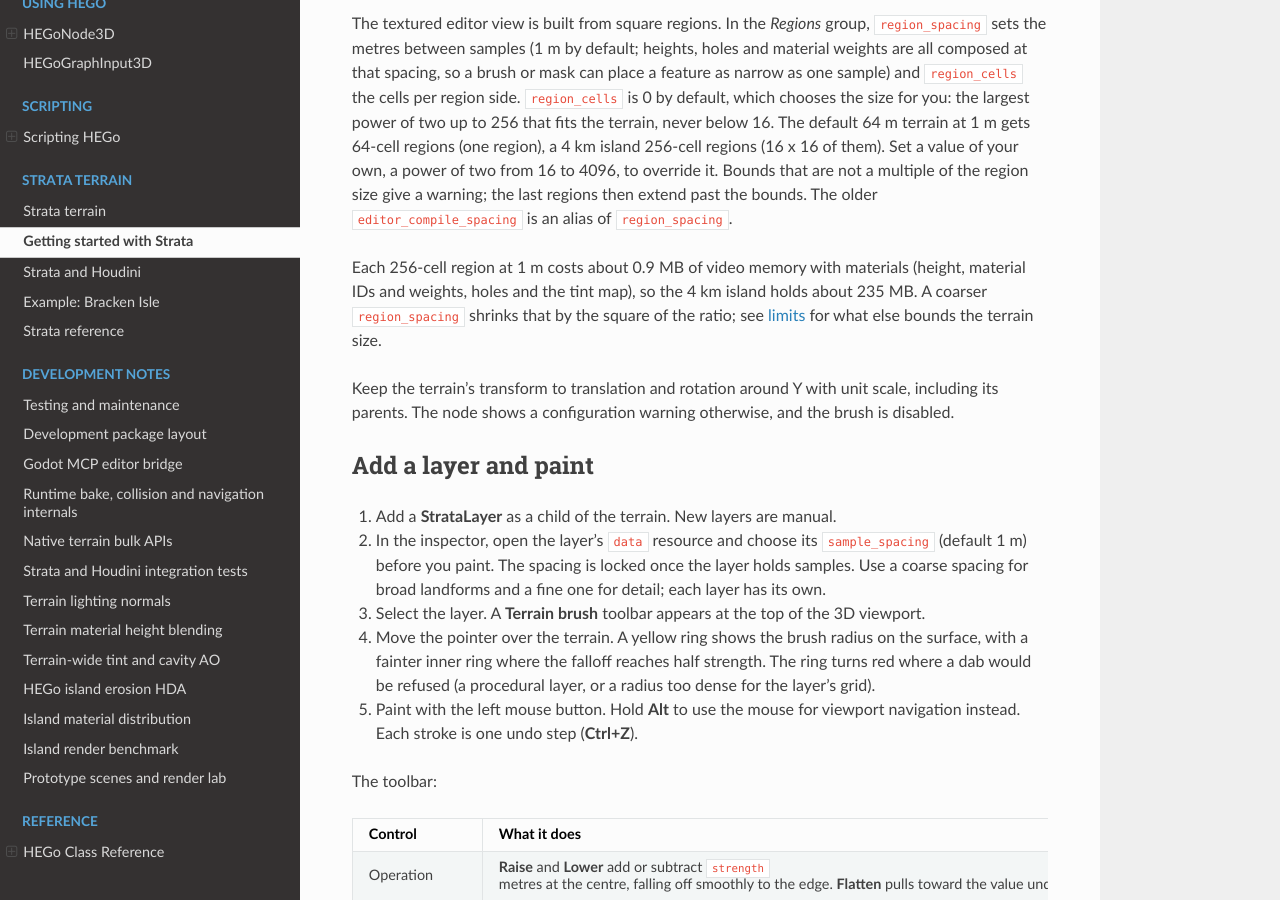
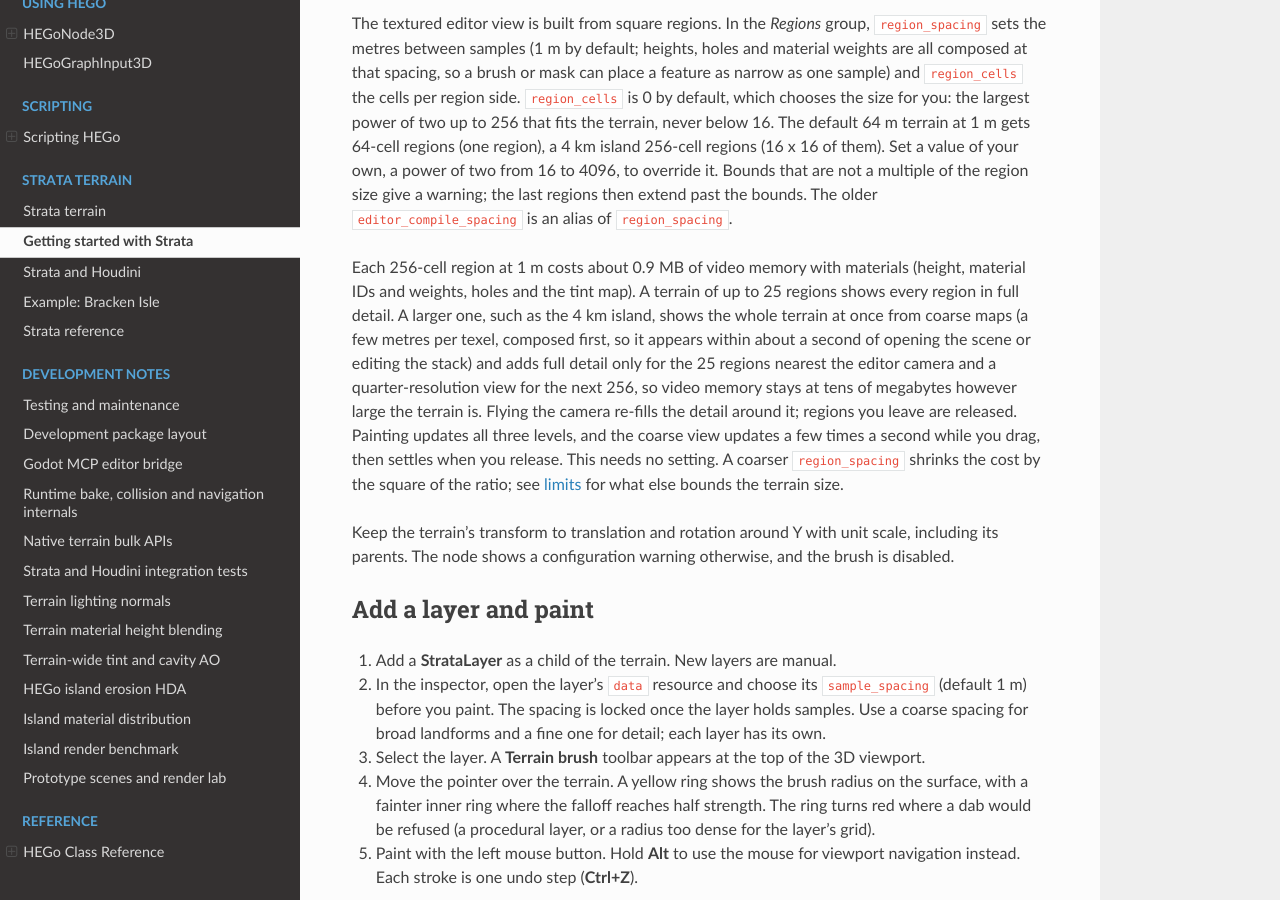
Before and after one commit to peterprickarz/hego, a Sphinx documentation site: the page built from docs/strata/getting_started.md, in a window 1280 px wide and 900 px high, scrolled down 1016 px. Built offline with Sphinx 7.4.7 and the Read the Docs theme 3.1.0, drawn with Linux system fonts in a browser that asks for light colours; some of the changed text lies outside the part shown.

Commit message:
Compose the editor preview coarse-first and by camera distance
The textured preview binds terrain-wide coarse maps first so the whole terrain
appears within about a second, then composes near regions at level 0 and far
regions directly at the far level on worker threads, nearest first, re-tiering
as the camera moves. Dabs patch near windows as before, recompose a far region's
level, and refresh the coarse texels they cover at most every 250 ms.

Co-Authored-By: Claude Fable 5.1 <noreply@anthropic.com>

````diff
--- a/docs/strata/getting_started.md
+++ b/docs/strata/getting_started.md
@@ -47,8 +47,15 @@ Bounds that are not a multiple of the region size give a warning; the last regio
 past the bounds. The older `editor_compile_spacing` is an alias of `region_spacing`.
 
 Each 256-cell region at 1 m costs about 0.9 MB of video memory with materials (height,
-material IDs and weights, holes and the tint map), so the 4 km island holds about 235 MB. A
-coarser `region_spacing` shrinks that by the square of the ratio; see
+material IDs and weights, holes and the tint map). A terrain of up to 25 regions shows every
+region in full detail. A larger one, such as the 4 km island, shows the whole terrain at once
+from coarse maps (a few metres per texel, composed first, so it appears within about a second
+of opening the scene or editing the stack) and adds full detail only for the 25 regions nearest
+the editor camera and a quarter-resolution view for the next 256, so video memory stays at
+tens of megabytes however large the terrain is. Flying the camera re-fills the detail around
+it; regions you leave are released. Painting updates all three levels, and the coarse view
+updates a few times a second while you drag, then settles when you release. This needs no
+setting. A coarser `region_spacing` shrinks the cost by the square of the ratio; see
 [limits](reference.md#limits) for what else bounds the terrain size.
 
 Keep the terrain's transform to translation and rotation around Y with unit scale,
@@ -388,6 +395,28 @@ if renderer.configure_runtime(terrain, terrain.runtime_data, terrain.editor_mate
 The renderer takes its quality settings, material controls, holes and tint map from the
 bake, and needs Forward+.
 
+That binds every region at once, which is fine for a small terrain. For a large one, add a
+`StrataRegionStreamer`: it draws the whole terrain from the bake's coarse maps straight
+away, and keeps only the regions around the camera at full detail (nearest first, loaded in
+the background from the region files, so frames never wait for the disk):
+
+```gdscript
+var streamer := StrataRegionStreamer.new()
+streamer.renderer = renderer
+streamer.data = terrain.runtime_data
+streamer.camera = get_viewport().get_camera_3d()
+add_child(streamer)
+if streamer.start(terrain, terrain.editor_materials):
+    terrain.set_preview_enabled(false)
+    renderer.set_camera(streamer.camera)
+```
+
+The defaults suit most terrains: full detail within two and a half regions of the camera, a
+cheaper level out to eight. `near_radius`, `far_radius`, `near_slots`, `far_slots` and
+`loads_per_frame` tune that. A runtime scene saved with `StrataBake.save_runtime_scene()`
+carries the coarse maps, so it streams the same way; ship the `regions/` folder with it when
+the bake is too large to embed.
+
 ## Sample heights
 
 - `terrain.sample_runtime_height(local_xz)` and
````
Also changed, not shown: docs/development/strata_regions_plan.md (+6 -2 lines), docs/strata/index.md (+3 -1 lines), docs/strata/reference.md (+3 -0 lines), 3 other files.
